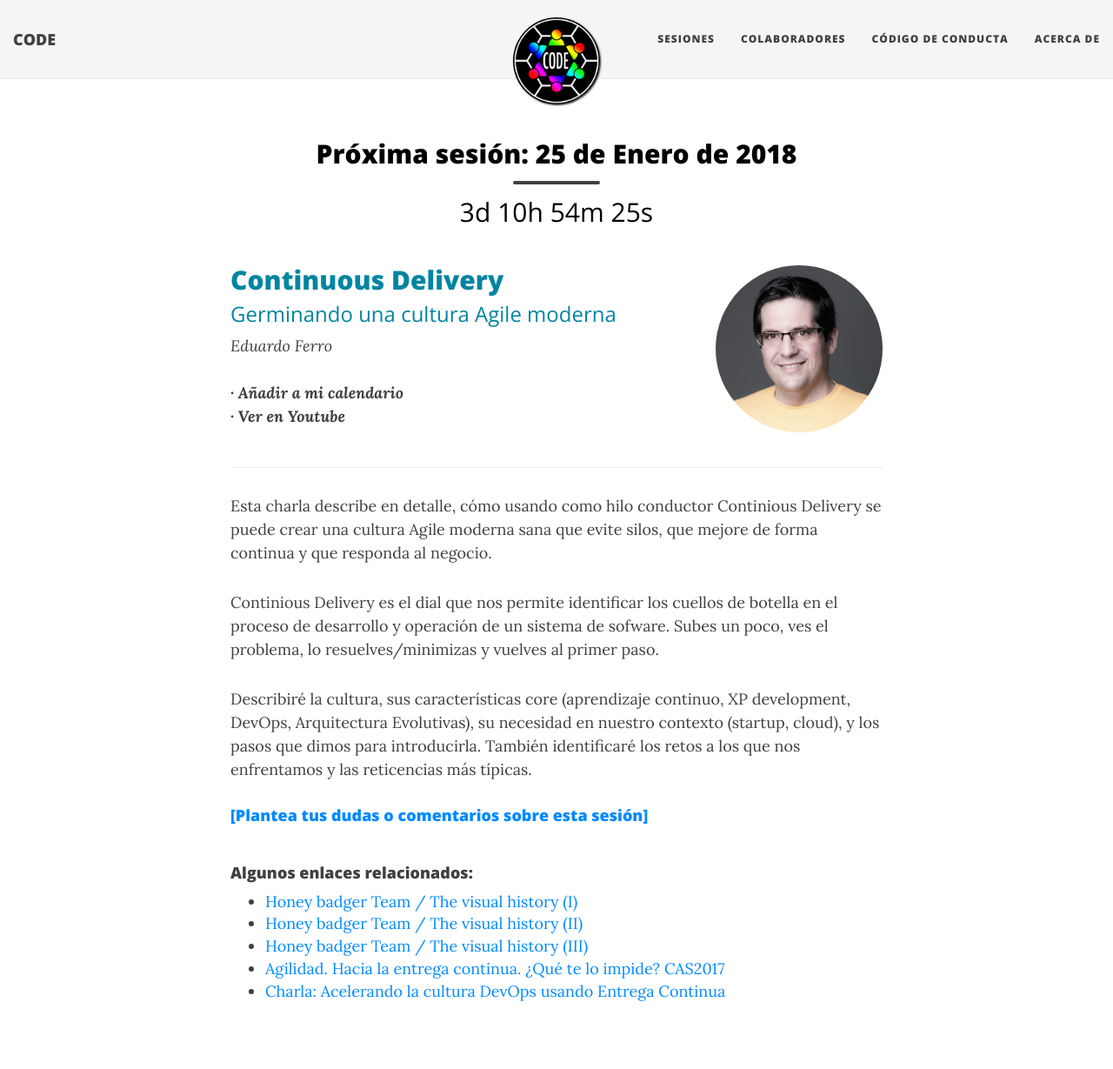
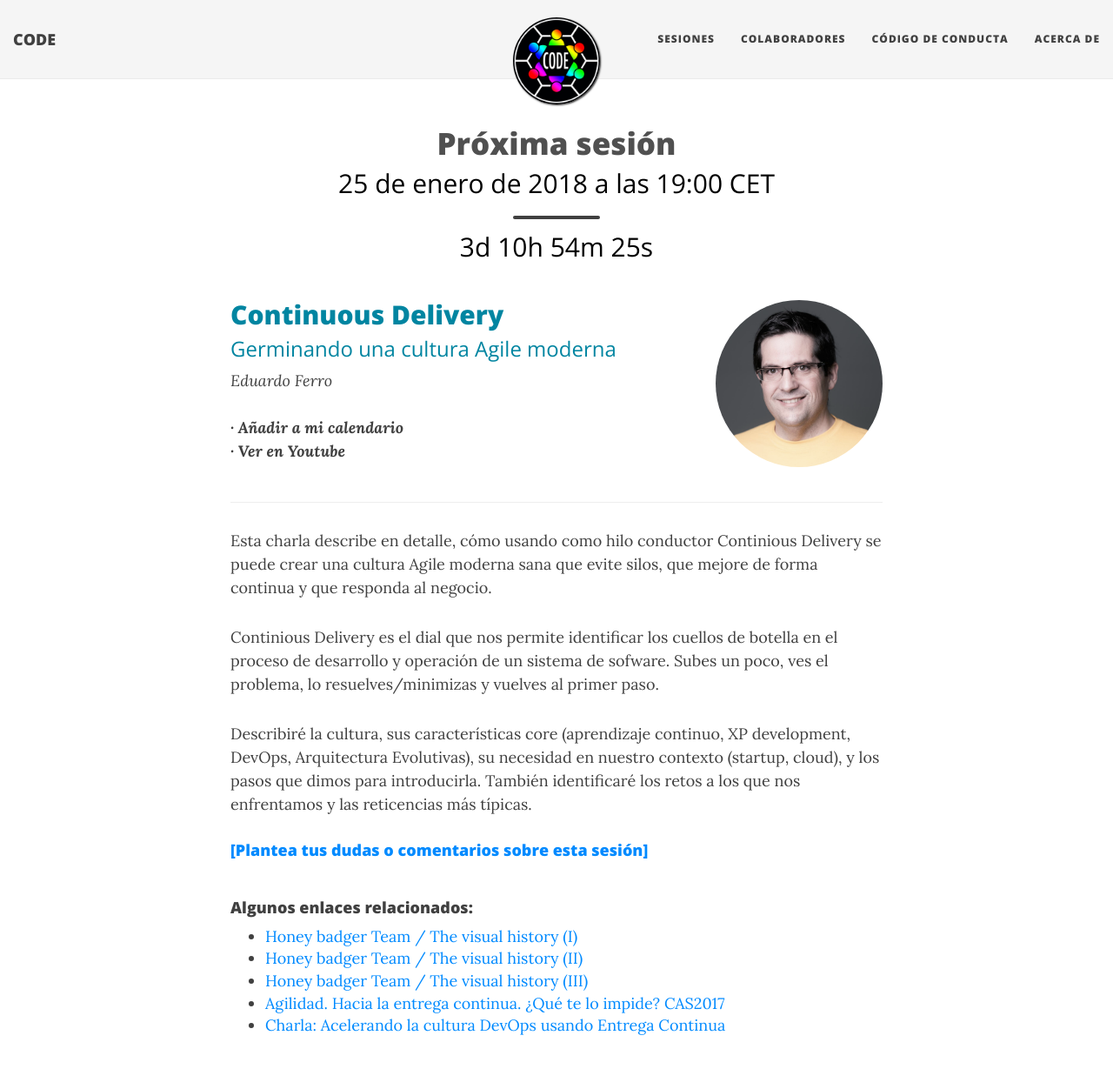
Before and after one commit to comunidadcode/comunidadcode.github.io, a Jekyll site: the page built from proxima-sesion.html, in a window 1280 px wide and 1400 px high, cut to the strip 0-1235 px from the top of the window. Shown: the top 1229 px of the strip at 87% size. Built offline with Jekyll 4.4.1, drawn with Linux system fonts in a browser that asks for light colours; nearby versions of some CDN libraries.

Commit message:
[Modificado] Título de la página proxima sesión
Añadida la hora exacta y cambiada la distribución del texto y el tipo de
letra.

```diff
--- a/css/main.css
+++ b/css/main.css
@@ -823,12 +823,26 @@ div > ul > li > p {
 }
 
 .text-next-session-header {
+    font-family: 'Open Sans', 'Helvetica Neue', Helvetica, Arial, sans-serif;
+    font-weight: 800;
     margin: 0;
     text-align: center;
-    font-size: 30px;
-    margin-top: 30px;
+    font-size: 35px;
+    margin-top: 10px;
     text-decoration: none;
-    margin-bottom: 10px;
+    color: #505050;
+}
+
+.text-next-session-subheader {
+  font-family: 'Open Sans', 'Helvetica Neue', Helvetica, Arial, sans-serif;
+  font-weight: 500;
+  margin: 0;
+  text-align: center;
+  font-size: 30px;
+  margin-top: 0px;
+  text-decoration: none;
+  margin-bottom: 10px;
+    color: #505050;
     color: #000000;
 }
 
--- a/proxima-sesion.html
+++ b/proxima-sesion.html
@@ -7,7 +7,8 @@ share-img: https://comunidadcode.com/img/colaboradores/edu-ferro.jpg
 ---
 
 <div class="page-heading">
-    <h1 class="text-next-session-header">Próxima sesión: 25 de Enero de 2018</h1>
+    <div class="text-next-session-header">Próxima sesión</div>
+    <div class="text-next-session-subheader">25 de enero de 2018 a las 19:00 CET</div>
     <hr class="small">
     <h2 class="text-countdown"><div id='countdown'></div></h2>
 </div>
```
